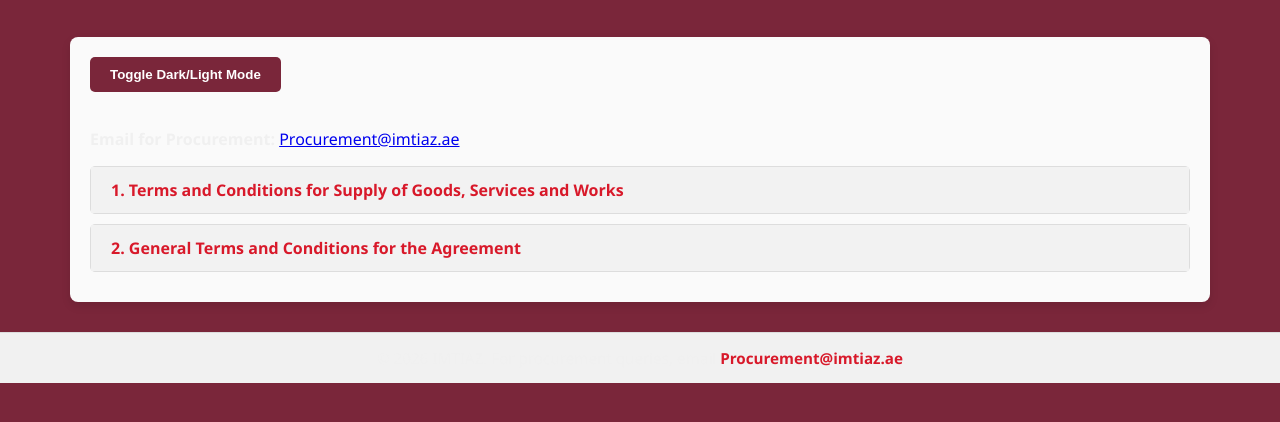
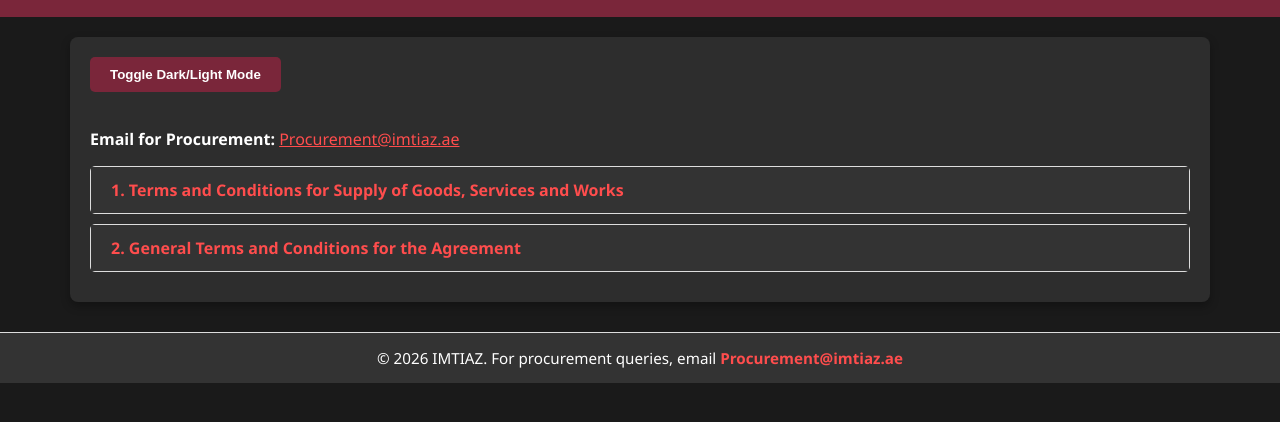
Before and after one commit to vicc-co/https-imtiaz-co.github.io-imtiaz-terms-conditions-, a plain HTML site: page index.html in a window 1280 px wide. Both pictures are taken after a click on the button "Toggle Dark/Light Mode". Shown: the part 190-612 px from the top of the page. Drawn offline with Linux system fonts and the light colour scheme.

Commit message:
Update dark mode styles in index.html

```diff
--- a/index.html
+++ b/index.html
@@ -14,8 +14,31 @@
         transition: background-color 0.3s, color 0.3s;
     }
     .dark-mode {
-        background-color: #7A263A;
-        color: #f0f0f0;
+        background-color: #1a1a1a;
+        color: #ffffff;
+    }
+    .dark-mode .container {
+        background-color: #2d2d2d;
+        color: #ffffff;
+        box-shadow: 0 4px 10px rgba(0,0,0,0.3);
+    }
+    .dark-mode .section-header {
+        background-color: #333;
+        color: #ff4d4d;
+    }
+    .dark-mode .section-content {
+        background-color: #2d2d2d;
+        color: #ffffff;
+    }
+    .dark-mode footer {
+        background-color: #333;
+        color: #ffffff;
+    }
+    .dark-mode a {
+        color: #ff4d4d;
+    }
+    .dark-mode pre {
+        color: #ffffff;
     }
     header {
         background-color: #7A263A;
@@ -321,5 +344,6 @@
 });
 </script>
 
+    <script src="script.js"></script>
 </body>
 </html>
```
